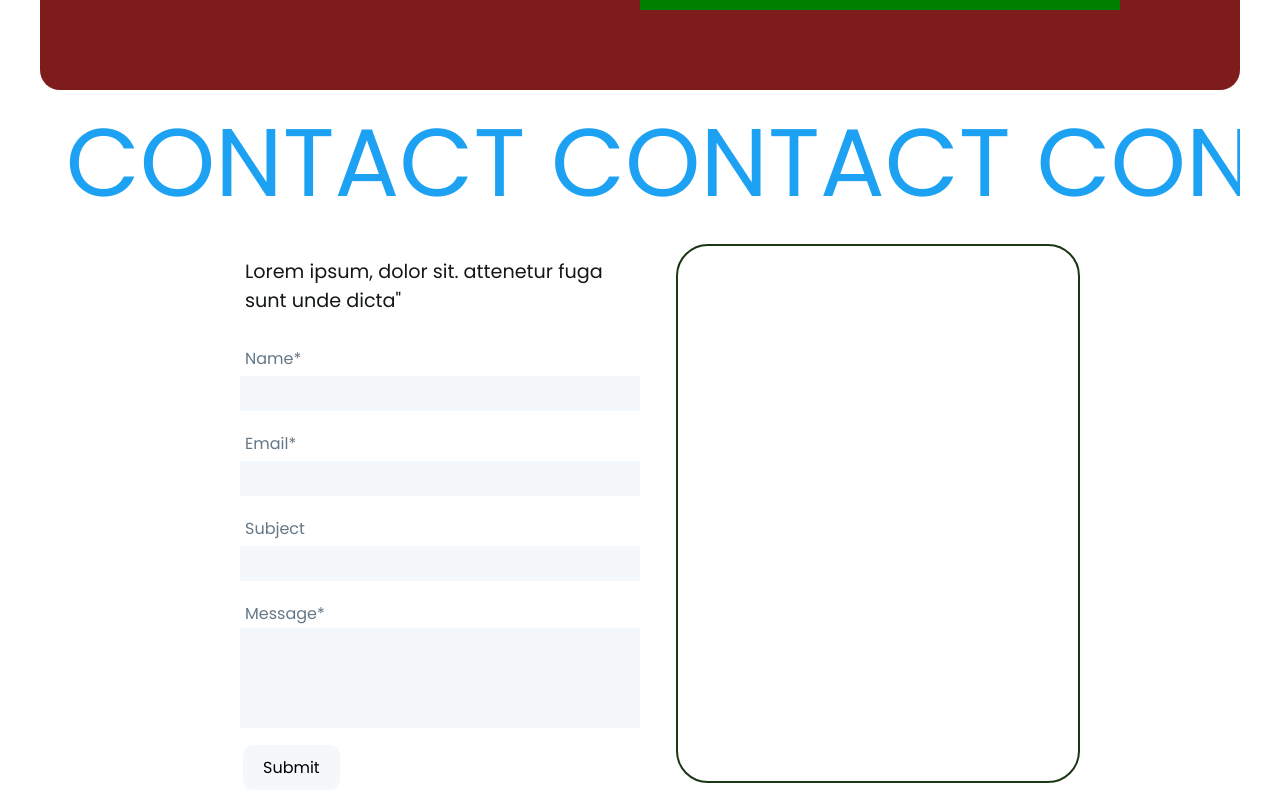
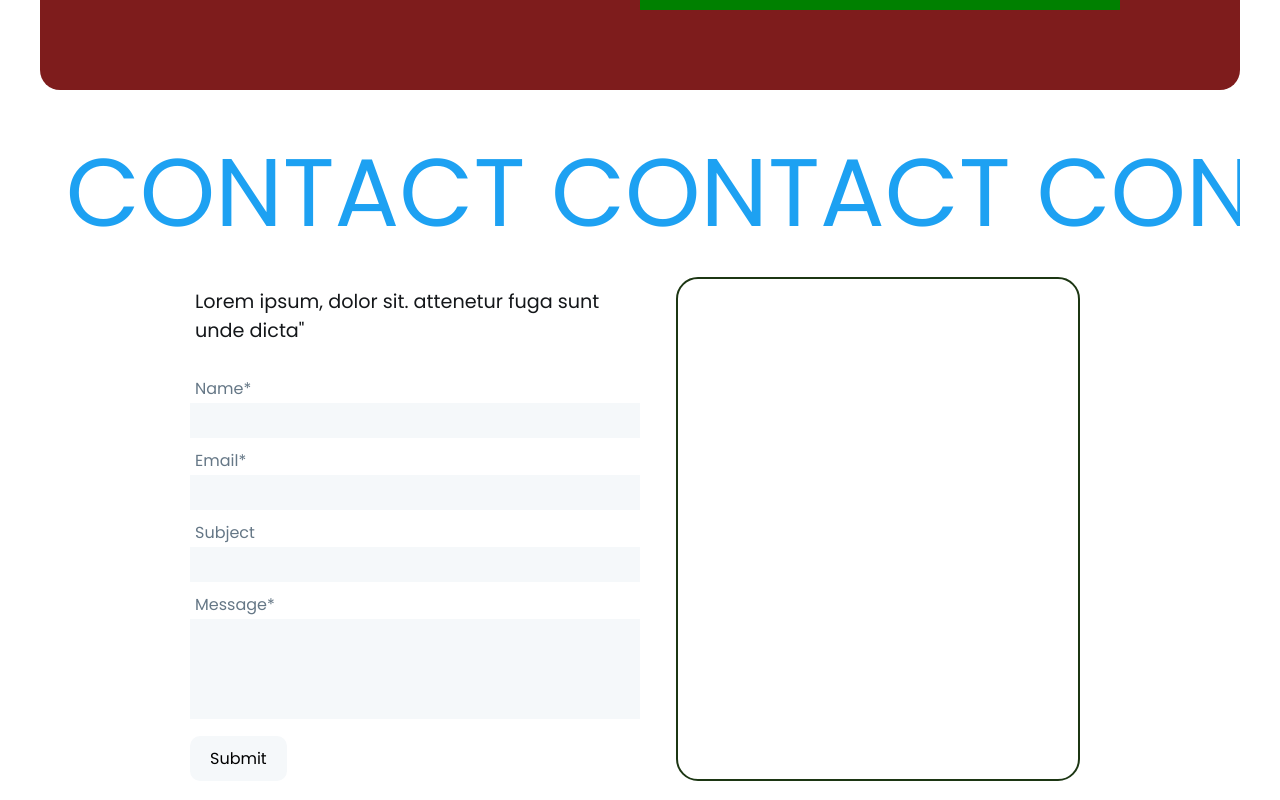
Before and after one commit to sparklingwaterlemon/Portfolio, a React (Create React App) app: page / in a window 1280 px wide. Shown: the part 1660-2460 px from the top of the page. Built offline with nearby package versions, Linux system fonts and the light colour scheme.

Commit message:
Created ResumePage. Created Index.css. Fixed CSS of smaller component pages/ mobile component.

```diff
--- a/src/Components/AboutSection/AboutSection.css
+++ b/src/Components/AboutSection/AboutSection.css
@@ -1,8 +1,6 @@
 #about{
     height: auto;
     width: 100%;
-
-
 
     display: flex;
     justify-content: center;
@@ -29,7 +27,6 @@
     font-size: 1.1em;
 }
 .about-text{
-    /* border: 2px dotted lightcoral; */
     height: 90%;
     width: 100%;
     margin-left: 100px;
@@ -52,14 +49,18 @@
     }
     .about-container {
         height: auto;
-        margin-top: 0;
+        margin-top: 20px;
         margin-left: 20px;
         margin-right: 20px;
+        margin-bottom: 20px;
     }
     .about-text{
-        height: auto;
+        height: 50vh;
         margin: 0;
         text-align: center;
         padding: 0px 30px;
     }
+    .about-text ul{
+        text-align: start;
+    }
 }
--- a/src/Components/ContactSection/ContactSection.css
+++ b/src/Components/ContactSection/ContactSection.css
@@ -1,10 +1,9 @@
 #contact {
-    margin-top: 30px;
     height: auto;
     width: 100%;
     display: flex;
     flex-wrap: wrap;
-    --contact-form-width: 400px;
+    --contact-form-width: 450px;
 }
 
 .marquee-container {
@@ -19,13 +18,10 @@
     font-weight: 400;
 }
 .marquee-text0 {
-
-    height: 17vh;
     color: #1DA1F2;
     display: inline-block;
     z-index: 1;
     user-select: none;
-
     animation: marquee0 140s linear infinite;
     animation-direction: reverse;
 }
@@ -58,8 +54,6 @@
 .contact-form-container {
     height: auto;
     width: 50%;
-
-
     display: flex;
     flex-wrap: wrap;
     flex-direction: column;
@@ -69,21 +63,17 @@
 .ct-container{
     height: auto;
     width: var(--contact-form-width);
-    margin-bottom: 50px;
 }
 .contact-text {
+    height: 120px;
     width: var(--contact-form-width);
-    height: 100px;
 
     display: flex;
     justify-content: center;
     align-items: center;
 
-    /* border: 1px solid green; */
+    font-size: 1.2em;
     padding-left: 5px;
-    font-size: 1.2em;
-    margin-top: 10px;
-    margin-bottom: 10px;
 }
 .contact-email {
     height: auto;
@@ -100,13 +90,10 @@
 }
 .contact-email .fi {
     width: 100%;
-    /* height: 35px; */
-    margin-top: 5px;
-    margin-bottom: 20px;
-
+    margin-top: 2px;
+    margin-bottom: 10px;
     font-size: 1em;
     padding: 5px 5px 5px 10px;
-
     background-color: #F5F8FA;
     border: none;
 }
@@ -131,37 +118,37 @@
     font-size: 1em;
 
     border-radius: 10px;
-    margin: 10px 0px 20px 3px;
+    margin: 10px 0px 20px 0px;
     padding: 10px 20px 10px 20px;
 }
 #contact-button:hover {
     background-color: #1DA1F2;
     color: #F5F8FA;
+    font-size: 1em;
     cursor: pointer;
 }
 
 
 .contact-image-container {
-    /* border: 2px solid green; */
     height: auto;
     width: 50%;
 
     display: flex;
     justify-content: flex-start;
-    align-items: flex-start;
+    align-items: center;
 }
 .contact-image {
     outline: 2px solid #1c3613;
     background-color: #fcd0de;
     background-color: white;
-    width: var(--contact-form-width);
-    height: 535px;
+    width: 400px;
+    height: 500px;
 
     position: relative;
-    top: 20px;
 
     margin-left: 3vw;
-    border-radius: 30px;
+    border-radius: 50%;
+    border-radius: 20px;
     z-index: 1;
 }
 
@@ -211,8 +198,7 @@
     .contact-image{
         width: 200px;
         height: 300px;
-        top: 0;
-        margin-top: 30px;
+        margin-top: 40px;
         margin-bottom: 30px;
     }
 }
--- a/src/Components/FooterSection/FooterSection.jsx
+++ b/src/Components/FooterSection/FooterSection.jsx
@@ -1,5 +1,4 @@
 import "./FooterSection.css";
-import Test from "../Test/Test";
 import { Link } from "react-router-dom";
 
 export default function FooterSection(){
--- a/src/Components/ProjectSectionD/ProjectSectionD.css
+++ b/src/Components/ProjectSectionD/ProjectSectionD.css
@@ -1,5 +1,5 @@
 #projects{
-    height: 75vh;
+    height: auto;
     width: 100%;
     display: flex;
     flex-wrap: wrap;
@@ -14,6 +14,7 @@
     width: calc(50% - 40px);
     margin-top: 30px;
     margin-left: 40px;
+    margin-bottom: 30px;
 
     display: flex;
     align-items: center;
@@ -90,8 +91,6 @@
         flex-wrap: wrap-reverse;
     }
 
-
-
     .pd-right-container{
         height: auto;
         width: 100%;
@@ -119,6 +118,7 @@
         margin-top: 0px;
         margin-left: 20px;
         margin-right: 20px;
+        margin-bottom: 0px;
 
         border-radius: 0px 0px 20px 20px;
         justify-content: center;
--- a/src/Pages/App/App.css
+++ /dev/null
@@ -1,21 +0,0 @@
-@import url('https://fonts.googleapis.com/css2?family=Poppins:ital,wght@0,100;0,200;0,300;0,400;0,500;0,600;0,700;0,800;0,900;1,100;1,200;1,300;1,400;1,500;1,600;1,700;1,800;1,900&display=swap');
-
-* {
-  box-sizing: border-box;
-  font-family: 'Poppins', sans-serif;
-}
-
-/*
-html {
-  scroll-behavior: smooth;
-} */
-
-body {
-  color: #14171A;
-  margin: 0;
-  font-family: -apple-system, BlinkMacSystemFont, 'Segoe UI', 'Roboto', 'Oxygen',
-    'Ubuntu', 'Cantarell', 'Fira Sans', 'Droid Sans', 'Helvetica Neue',
-    sans-serif;
-  /* -webkit-font-smoothing: antialiased;
-  -moz-osx-font-smoothing: grayscale; */
-}
--- /dev/null
+++ b/src/index.css
@@ -0,0 +1,14 @@
+@import url('https://fonts.googleapis.com/css2?family=Poppins:ital,wght@0,100;0,200;0,300;0,400;0,500;0,600;0,700;0,800;0,900;1,100;1,200;1,300;1,400;1,500;1,600;1,700;1,800;1,900&display=swap');
+
+* {
+    box-sizing: border-box;
+    font-family:'Times New Roman', Times, serif;
+    font-family: 'Poppins', sans-serif;
+    -webkit-font-smoothing: antialiased;
+    -moz-osx-font-smoothing: grayscale;
+}
+
+body {
+    color: #14171A;
+    margin: 0;
+}
--- a/src/index.js
+++ b/src/index.js
@@ -1,5 +1,6 @@
 import React from 'react';
 import ReactDOM from 'react-dom/client';
+import "./index.css";
 
 import { BrowserRouter, Routes, Route } from 'react-router-dom';
 
```
Also changed, not shown: src/Pages/App/App.jsx (+5 -15 lines), src/Pages/App/originalApp.css (deleted, +0 -38 lines), src/reactDefaultReadMe.md (deleted, +0 -70 lines), src/Pages/ResumePage/ResumePage.css (added), src/Pages/ResumePage/ResumePage.jsx (added).
